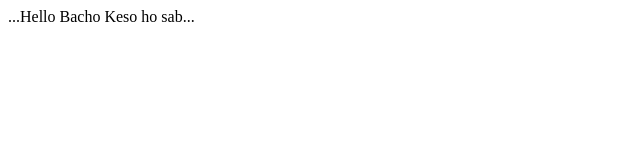
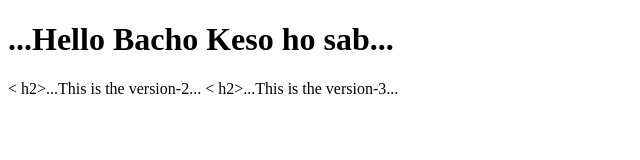
Before and after one commit to GouravJena98/Myrepo, a plain HTML site: page index.html in a window 1280 px wide. Shown: the whole page, without its empty margins (0-640 px from the left). Drawn offline with Linux system fonts and the light colour scheme.

Commit message:
This is Version2

```diff
--- a/index.html
+++ b/index.html
@@ -9,7 +9,9 @@
 </head>
 
 <body>
-    <ht>...Hello Bacho Keso ho sab...</ht>
+    <h1>...Hello Bacho Keso ho sab...</h1>
+    < h2>...This is the version-2...</h2>
+        < h2>...This is the version-3...</h2>
 </body>
 
 </html>
```
